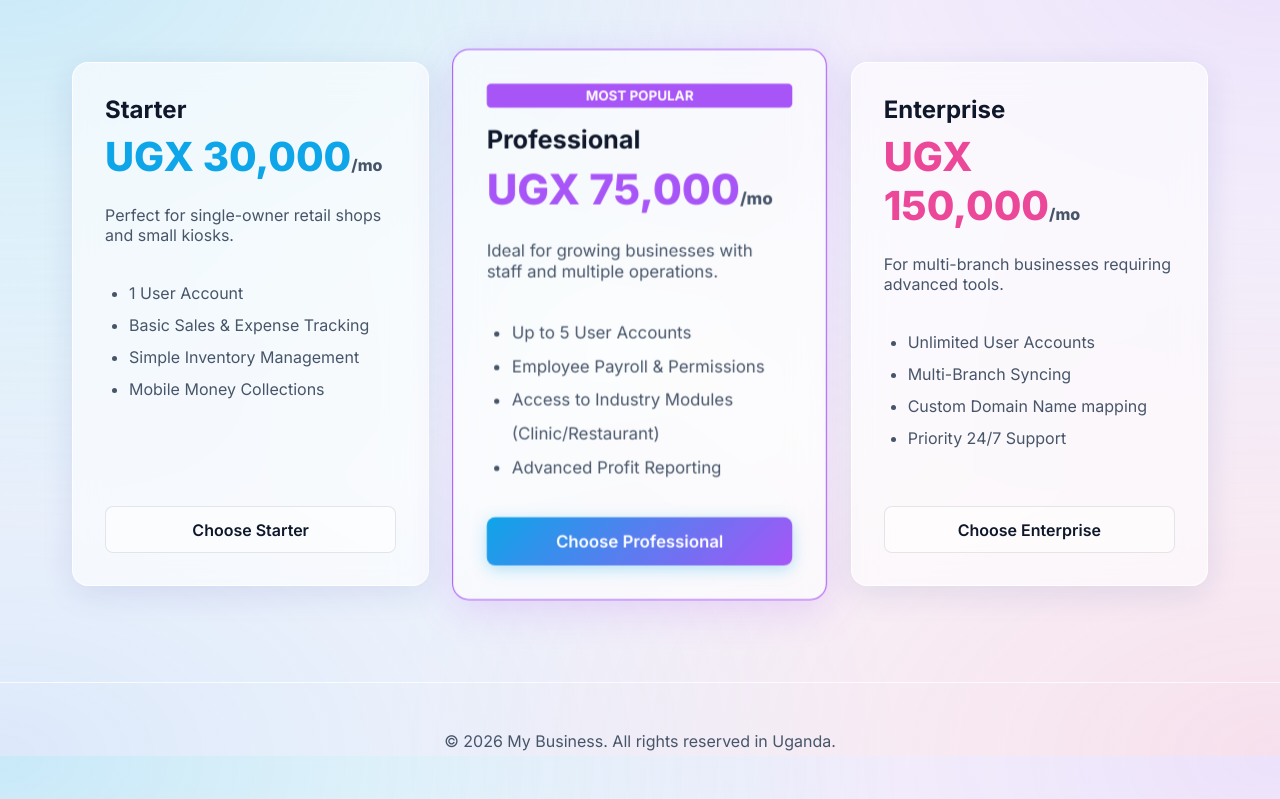
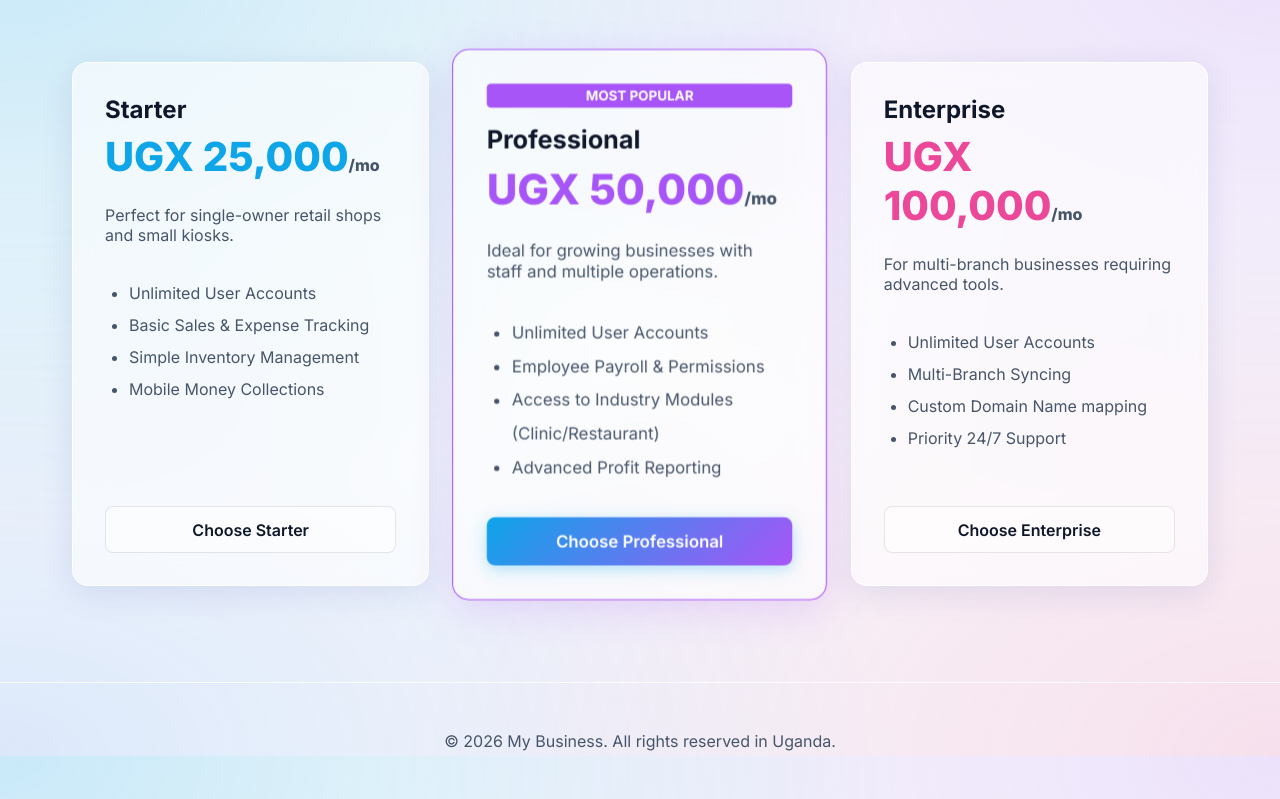
Before and after one commit to laptertechnologies-hue/MYBUSINESS, a Next.js app: page / in a window 1280 px wide. Shown: the part 3244-4043 px from the top of the page. Built offline with nearby package versions, Linux system fonts and the light colour scheme.

Commit message:
Update: Change pricing to 25k, 50k, 100k and set all packages to Unlimited User Accounts

```diff
--- a/src/app/page.tsx
+++ b/src/app/page.tsx
@@ -155,10 +155,10 @@ export default function Home() {
             {/* Starter Package */}
             <div className="glass-panel" style={{ display: 'flex', flexDirection: 'column' }}>
               <h3 style={{ fontSize: '1.5rem', color: 'var(--text-primary)', marginBottom: '0.5rem' }}>Starter</h3>
-              <div style={{ fontSize: '2.5rem', fontWeight: 800, color: 'var(--accent-color)', marginBottom: '1.5rem' }}>UGX 30,000<span style={{ fontSize: '1rem', color: 'var(--text-secondary)' }}>/mo</span></div>
+              <div style={{ fontSize: '2.5rem', fontWeight: 800, color: 'var(--accent-color)', marginBottom: '1.5rem' }}>UGX 25,000<span style={{ fontSize: '1rem', color: 'var(--text-secondary)' }}>/mo</span></div>
               <p style={{ color: 'var(--text-secondary)', marginBottom: '2rem' }}>Perfect for single-owner retail shops and small kiosks.</p>
               <ul style={{ color: 'var(--text-secondary)', lineHeight: '2', paddingLeft: '1.5rem', marginBottom: '2rem', flex: 1 }}>
-                <li>1 User Account</li>
+                <li>Unlimited User Accounts</li>
                 <li>Basic Sales & Expense Tracking</li>
                 <li>Simple Inventory Management</li>
                 <li>Mobile Money Collections</li>
@@ -170,10 +170,10 @@ export default function Home() {
             <div className="glass-panel" style={{ display: 'flex', flexDirection: 'column', transform: 'scale(1.05)', borderColor: 'var(--accent-purple)', boxShadow: '0 10px 40px rgba(168, 85, 247, 0.2)' }}>
               <div style={{ background: 'var(--accent-purple)', color: '#fff', textAlign: 'center', padding: '0.25rem', borderRadius: '4px', fontSize: '0.8rem', fontWeight: 'bold', marginBottom: '1rem' }}>MOST POPULAR</div>
               <h3 style={{ fontSize: '1.5rem', color: 'var(--text-primary)', marginBottom: '0.5rem' }}>Professional</h3>
-              <div style={{ fontSize: '2.5rem', fontWeight: 800, color: 'var(--accent-purple)', marginBottom: '1.5rem' }}>UGX 75,000<span style={{ fontSize: '1rem', color: 'var(--text-secondary)' }}>/mo</span></div>
+              <div style={{ fontSize: '2.5rem', fontWeight: 800, color: 'var(--accent-purple)', marginBottom: '1.5rem' }}>UGX 50,000<span style={{ fontSize: '1rem', color: 'var(--text-secondary)' }}>/mo</span></div>
               <p style={{ color: 'var(--text-secondary)', marginBottom: '2rem' }}>Ideal for growing businesses with staff and multiple operations.</p>
               <ul style={{ color: 'var(--text-secondary)', lineHeight: '2', paddingLeft: '1.5rem', marginBottom: '2rem', flex: 1 }}>
-                <li>Up to 5 User Accounts</li>
+                <li>Unlimited User Accounts</li>
                 <li>Employee Payroll & Permissions</li>
                 <li>Access to Industry Modules (Clinic/Restaurant)</li>
                 <li>Advanced Profit Reporting</li>
@@ -184,7 +184,7 @@ export default function Home() {
             {/* Enterprise Package */}
             <div className="glass-panel" style={{ display: 'flex', flexDirection: 'column' }}>
               <h3 style={{ fontSize: '1.5rem', color: 'var(--text-primary)', marginBottom: '0.5rem' }}>Enterprise</h3>
-              <div style={{ fontSize: '2.5rem', fontWeight: 800, color: 'var(--accent-pink)', marginBottom: '1.5rem' }}>UGX 150,000<span style={{ fontSize: '1rem', color: 'var(--text-secondary)' }}>/mo</span></div>
+              <div style={{ fontSize: '2.5rem', fontWeight: 800, color: 'var(--accent-pink)', marginBottom: '1.5rem' }}>UGX 100,000<span style={{ fontSize: '1rem', color: 'var(--text-secondary)' }}>/mo</span></div>
               <p style={{ color: 'var(--text-secondary)', marginBottom: '2rem' }}>For multi-branch businesses requiring advanced tools.</p>
               <ul style={{ color: 'var(--text-secondary)', lineHeight: '2', paddingLeft: '1.5rem', marginBottom: '2rem', flex: 1 }}>
                 <li>Unlimited User Accounts</li>
```
